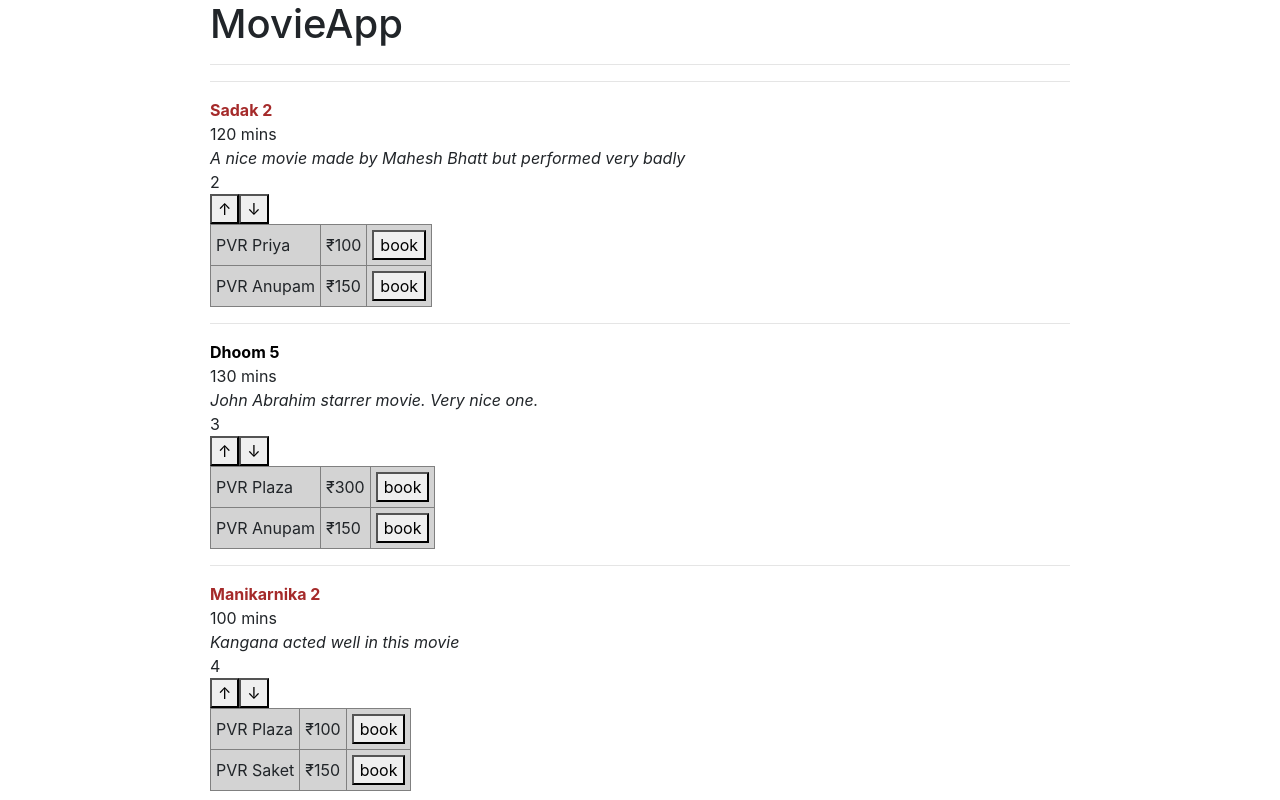
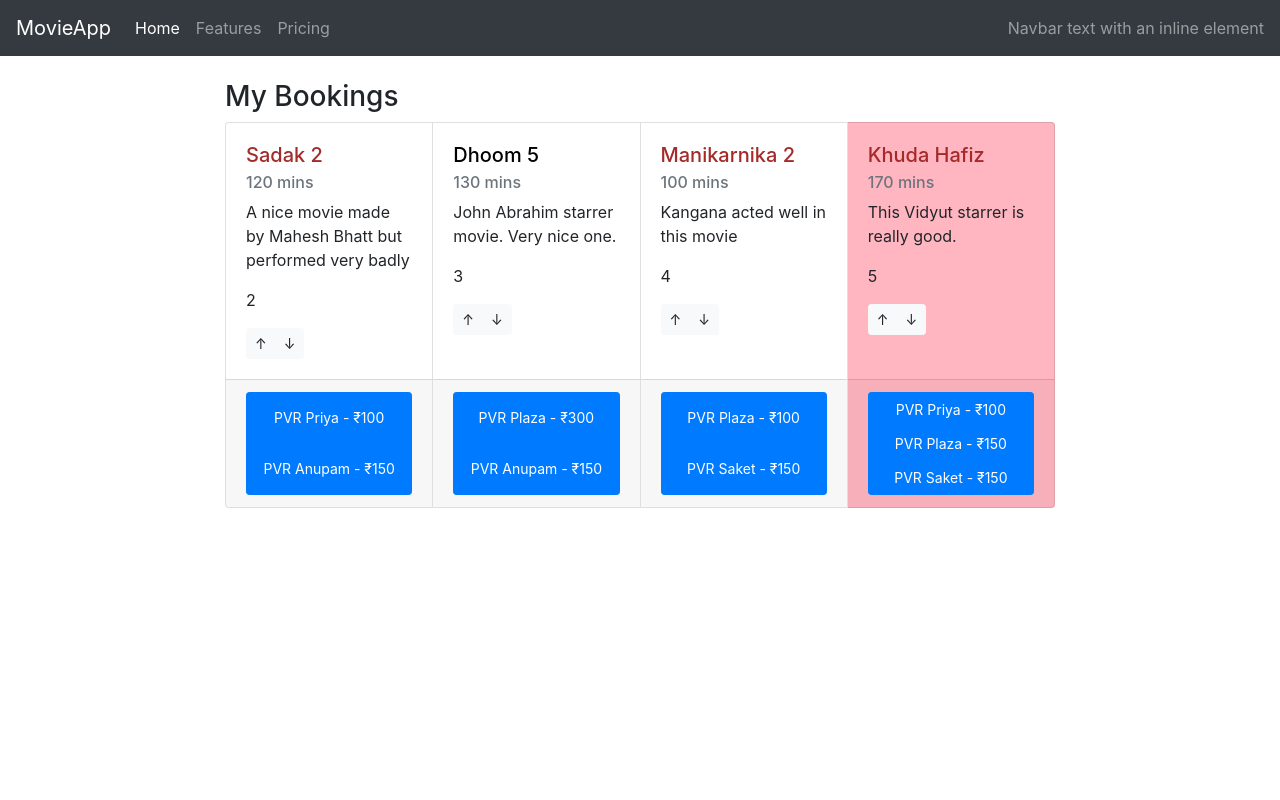
Before and after one commit to ifrahQ/tm-angular-movie-booking-application-frontend, an Angular app: page / in a window 1280 px wide. Shown: the top 800 px of the page. Built offline with nearby package versions, Linux system fonts and the light colour scheme.

Commit message:
bootstrap added

```diff
--- a/src/app/app.component.css
+++ b/src/app/app.component.css
@@ -0,0 +1,3 @@
+.vspace {
+    height: 5rem;
+}
--- a/src/app/app.component.html
+++ b/src/app/app.component.html
@@ -1 +1,5 @@
-<app-movie-list></app-movie-list>
+<app-nav-bar></app-nav-bar>
+<div class="vspace"></div>
+<div class="container">
+    <app-movie-list></app-movie-list>
+</div>
--- a/src/app/app.module.ts
+++ b/src/app/app.module.ts
@@ -5,11 +5,13 @@
 import { AppComponent } from './app.component';
 import { MovieListComponent } from './movie/components/movie-list/movie-list.component';
 import { BrowserAnimationsModule } from '@angular/platform-browser/animations';
+import { NavBarComponent } from './shared/components/nav-bar/nav-bar.component';
 
 @NgModule({
   declarations: [
     AppComponent,
-    MovieListComponent
+    MovieListComponent,
+    NavBarComponent
   ],
   imports: [
     BrowserModule,
--- a/src/app/movie/components/movie-list/movie-list.component.html
+++ b/src/app/movie/components/movie-list/movie-list.component.html
@@ -1,38 +1,41 @@
-<h1>MovieApp</h1>
-<hr/>
-<table *ngIf="myBookings.length > 0">
-    <tr>
-        <th>Movie</th>
-        <th>Theatre</th>
-        <th>Price</th>
-        <th>Qty</th>
-    </tr>
-    <tr *ngFor="let booking of myBookings">
+<h3>My Bookings</h3>
+<table class="table" *ngIf="myBookings.length > 0">
+    <thead>
+      <tr>
+        <th scope="col">#</th>
+        <th scope="col">Movie</th>
+        <th scope="col">Theatre</th>
+        <th scope="col">Price</th>
+        <th scope="col">Qty</th>
+      </tr>
+    </thead>
+    <tbody>
+      <tr *ngFor="let booking of myBookings; let i=index;">
+        <th scope="row">{{i}}</th>
         <td>{{booking.movie}}</td>
         <td>{{booking.theatre}}</td>
         <td>{{booking.price}}</td>
         <td>{{booking.qty}}</td>
-    </tr>
-</table>
-<hr/>
-<div
-    *ngFor="let movie of movies"
-    [class.topRated]="movie.rating==5"
->
-    <div class="title" [ngStyle]="{'color': movie.released ? 'brown' : 'black'}">{{movie.name}}</div>
-    <div>{{movie.duration}} mins</div>
-    <div class="desc">{{movie.description}}</div>
-    <div *ngIf="movie.rating > 1">{{movie.rating}}</div>
-    <div>
-        <button (click)="rateUp(movie)">&uarr;</button>
-        <button (click)="rateDown(movie)">&darr;</button>
+      </tr>
+    </tbody>
+  </table>
+
+<div class="card-group">
+    <div class="card" *ngFor="let movie of movies" [class.topRated]="movie.rating === 5">
+        <div class="card-body">
+            <h5 class="card-title" [ngStyle]="{'color': movie.released ? 'brown' : 'black'}">{{movie.name}}</h5>
+            <h6 class="card-subtitle mb-2 text-muted">{{movie.duration}} mins</h6>
+            <p class="card-text">{{movie.description}}</p>
+            <p class="card-text">{{movie.rating}}</p>
+            <div class="btn-group">
+                <button class="btn btn-light btn-sm" (click)="rateUp(movie)">&uarr;</button>
+                <button class="btn btn-light btn-sm" (click)="rateDown(movie)">&darr;</button>
+            </div>
+        </div>
+        <div class="card-footer btn-group-vertical" style="height: 8rem;">
+            <button type="button" class="btn btn-primary btn-sm" href="#" click="book(movie,theatre)" *ngFor="let theatre of movie.theatres" (click)="book(movie,theatre)">
+                {{theatre.name}} - &#8377;{{theatre.ticket_price}}
+            </button>
+        </div>
     </div>
-    <table>
-        <tr *ngFor="let theatre of movie.theatres">
-            <td>{{theatre.name}}</td>
-            <td>&#8377;{{theatre.ticket_price}}</td>
-            <td><button (click)="book(movie,theatre)">book</button></td>
-        </tr>
-    </table>
-    <hr/>
 </div>
--- /dev/null
+++ b/src/app/shared/components/nav-bar/nav-bar.component.html
@@ -0,0 +1,22 @@
+<nav class="navbar navbar-expand-lg navbar-dark bg-dark fixed-top">
+    <a class="navbar-brand" href="#">MovieApp</a>
+    <button class="navbar-toggler" type="button" data-toggle="collapse" data-target="#navbarText" aria-controls="navbarText" aria-expanded="false" aria-label="Toggle navigation">
+      <span class="navbar-toggler-icon"></span>
+    </button>
+    <div class="collapse navbar-collapse" id="navbarText">
+      <ul class="navbar-nav mr-auto">
+        <li class="nav-item active">
+          <a class="nav-link" href="#">Home <span class="sr-only">(current)</span></a>
+        </li>
+        <li class="nav-item">
+          <a class="nav-link" href="#">Features</a>
+        </li>
+        <li class="nav-item">
+          <a class="nav-link" href="#">Pricing</a>
+        </li>
+      </ul>
+      <span class="navbar-text">
+        Navbar text with an inline element
+      </span>
+    </div>
+  </nav>
--- /dev/null
+++ b/src/app/shared/components/nav-bar/nav-bar.component.ts
@@ -0,0 +1,15 @@
+import { Component, OnInit } from '@angular/core';
+
+@Component({
+  selector: 'app-nav-bar',
+  templateUrl: './nav-bar.component.html',
+  styleUrls: ['./nav-bar.component.css']
+})
+export class NavBarComponent implements OnInit {
+
+  constructor() { }
+
+  ngOnInit(): void {
+  }
+
+}
```
Also changed, not shown: src/app/movie/components/movie-list/movie-data.ts (+10 -10 lines), src/app/shared/components/nav-bar/nav-bar.component.css (added), 1 other file (tests, documents, lock files or other folders).
